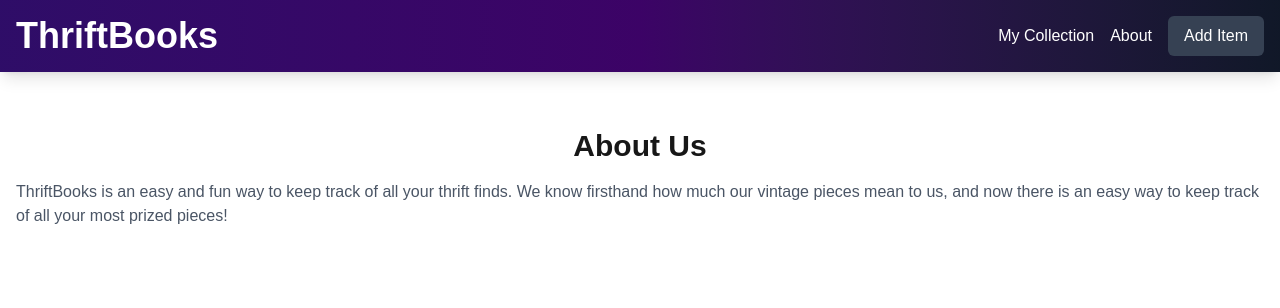
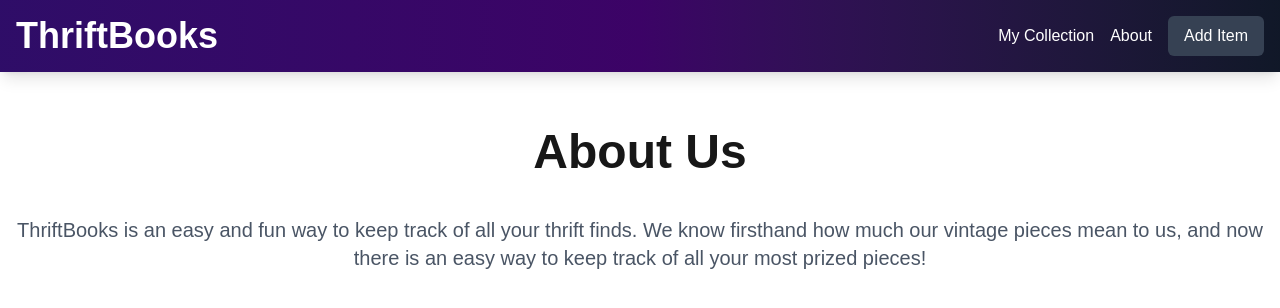
Before and after one commit to abarsamian/tb-ui, a Next.js app: page /about in a window 1280 px wide. Shown: the top 308 px of the page. Built offline with nearby package versions, Linux system fonts and the light colour scheme.

Commit message:
about us page

```diff
--- a/app/about/page.tsx
+++ b/app/about/page.tsx
@@ -1,8 +1,8 @@
 export default function About() {
   return (
-    <div className="container mx-auto mt-10 p-4 justify-items-center">
-      <h1 className="text-3xl font-bold">About Us</h1>
-      <p className="mt-4 text-gray-600">
+    <div className="container mx-auto mt-10 p-4 justify-items-center space-y-10">
+      <h1 className="text-5xl font-bold">About Us</h1>
+      <p className="text-xl text-gray-600 mb-8 text-center">
         ThriftBooks is an easy and fun way to keep track of all your thrift finds. We know firsthand how much our vintage pieces mean to us, and now there is an easy way to keep track of all your most prized pieces!
       </p>
     </div>
```
